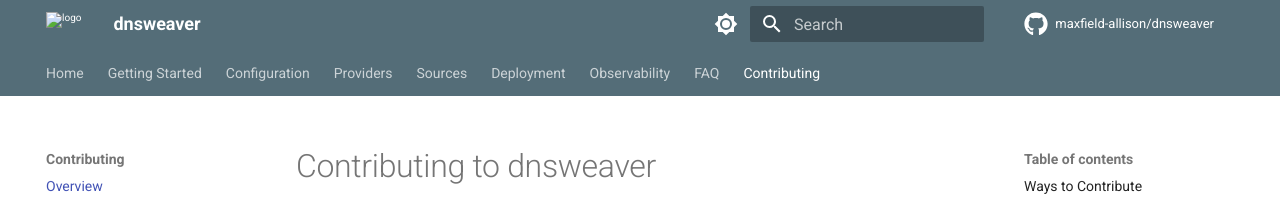
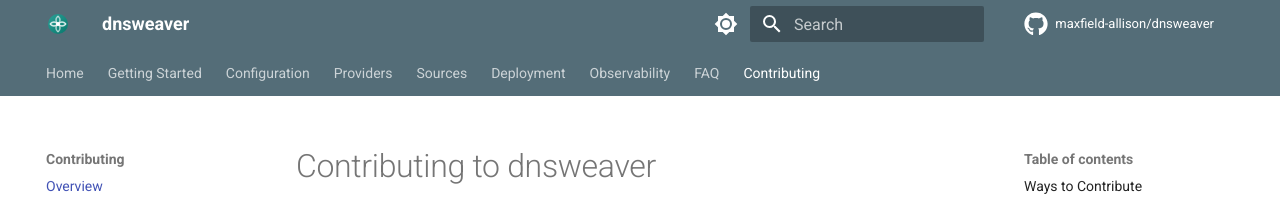
Before and after one commit to maxfield-allison/dnsweaver, an MkDocs documentation site: the page built from docs/contributing/index.md, in a window 1280 px wide. Shown: the top 202 px of the page. Built offline with MkDocs 1.6.1 and Material for MkDocs 9.7.7, drawn with Linux system fonts in a browser that asks for light colours; comment, search, counter and statistics services are not loaded.

Commit message:
fix(docs): add pymdownx.emoji extension and logo asset
- Add pymdownx.emoji extension with Material icons support (fixes #101)
- Add docs/assets/logo.svg for site branding
- Remove non-existent favicon reference, use Material default (fixes #100)

Closes #100, #101

```diff
--- a/mkdocs.yml
+++ b/mkdocs.yml
@@ -43,7 +43,7 @@
   icon:
     repo: fontawesome/brands/github
   logo: assets/logo.svg
-  favicon: assets/favicon.ico
+  # favicon uses Material theme default
 
 extra:
   social:
@@ -66,6 +66,9 @@
   - pymdownx.betterem
   - pymdownx.caret
   - pymdownx.details
+  - pymdownx.emoji:
+      emoji_index: !!python/name:material.extensions.emoji.twemoji
+      emoji_generator: !!python/name:material.extensions.emoji.to_svg
   - pymdownx.highlight:
       anchor_linenums: true
       use_pygments: true
```
Also changed, not shown: docs/assets/logo.svg (added).
